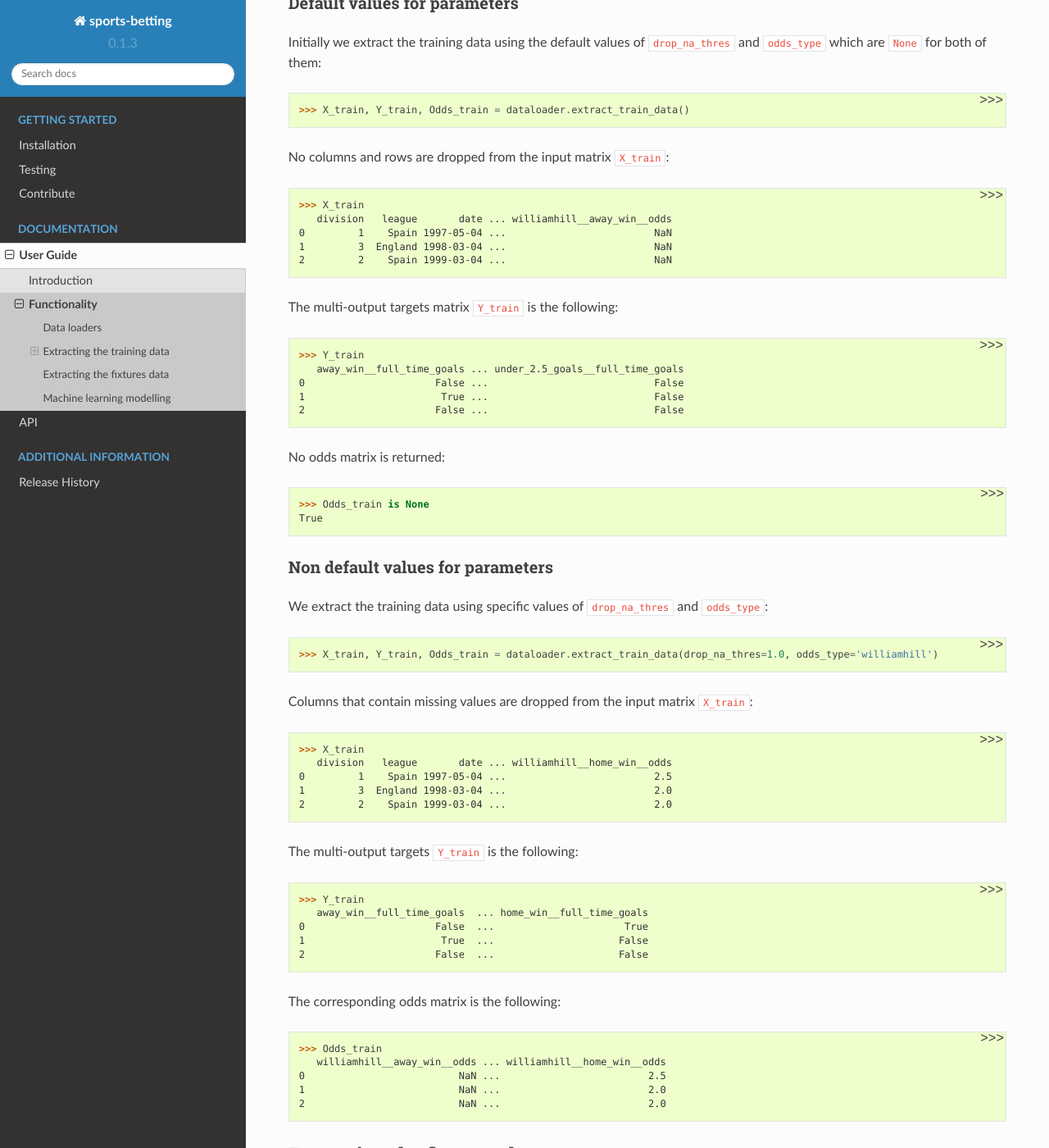
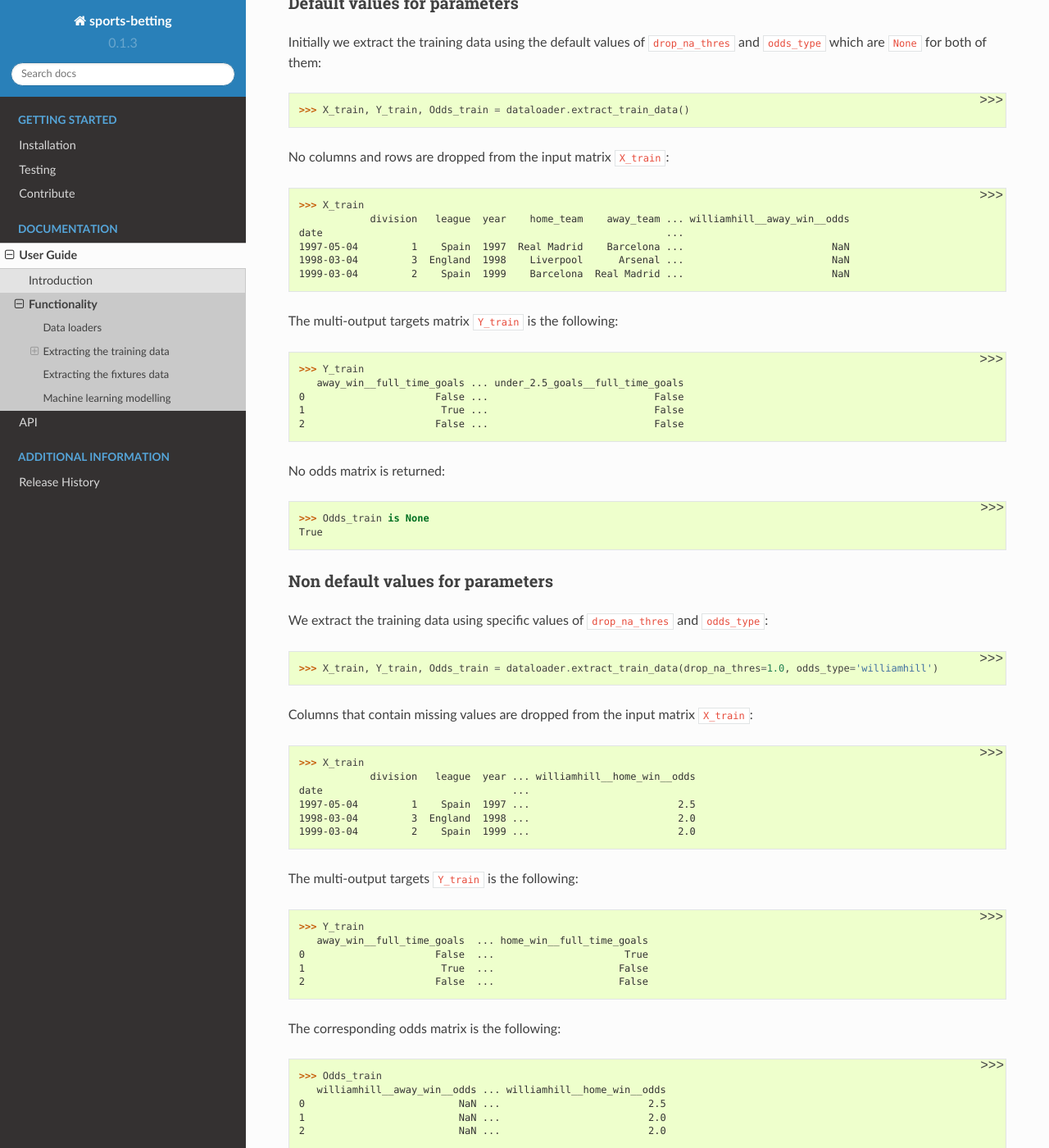
Before and after one commit to georgedouzas/sports-betting, a Sphinx documentation site: the page built from doc/functionality.rst, in a window 1280 px wide and 1400 px high, scrolled down 1161 px. Shown: the whole window at 82% size. Built offline with Sphinx 7.4.7 and the Read the Docs theme 2.0.0, drawn with Linux system fonts in a browser that asks for light colours; formulas are drawn with MathJax 3; pages that are not in the unit, such as notebooks, are missing from menus; some of the changed text lies outside the part shown.

```diff
--- a/doc/functionality.rst
+++ b/doc/functionality.rst
@@ -60,10 +60,11 @@ which are ``None`` for both of them::
 No columns  and rows are dropped from the input matrix ``X_train``::
 
    >>> X_train
-      division   league       date ... williamhill__away_win__odds
-   0         1    Spain 1997-05-04 ...                         NaN
-   1         3  England 1998-03-04 ...                         NaN
-   2         2    Spain 1999-03-04 ...                         NaN
+               division   league  year    home_team    away_team ... williamhill__away_win__odds
+   date                                                          ...
+   1997-05-04         1    Spain  1997  Real Madrid    Barcelona ...                         NaN
+   1998-03-04         3  England  1998    Liverpool      Arsenal ...                         NaN
+   1999-03-04         2    Spain  1999    Barcelona  Real Madrid ...                         NaN
 
 The multi-output targets matrix ``Y_train`` is the following::
 
@@ -89,10 +90,11 @@ We extract the training data using specific values of ``drop_na_thres`` and ``od
 Columns that contain missing values are dropped from the input matrix ``X_train``::
 
    >>> X_train
-      division   league       date ... williamhill__home_win__odds
-   0         1    Spain 1997-05-04 ...                         2.5
-   1         3  England 1998-03-04 ...                         2.0
-   2         2    Spain 1999-03-04 ...                         2.0
+               division   league  year ... williamhill__home_win__odds
+   date                                ...
+   1997-05-04         1    Spain  1997 ...                         2.5
+   1998-03-04         3  England  1998 ...                         2.0
+   1999-03-04         2    Spain  1999 ...                         2.0
 
 The multi-output targets ``Y_train`` is the following::
 
@@ -124,9 +126,10 @@ The method accepts no parameters and the extracted fixtures input matrix has
 the same columns as the latest extracted input matrix for the training data::
 
    >>> X_fix
-      division  league ... williamhill__home_win__odds
-   0         4     NaN ...                         3.5
-   1         3  France ...                         2.5
+                               division  league  year ... williamhill__home_win__odds
+   date
+   ...         4     NaN  2021 ... 3.5
+   ...         3  France  2021 ... 2.5
 
 The odds matrix is the following::
 
```
Also changed, not shown: other parts of doc/functionality.rst (+1 -1 lines), 2 other files.
